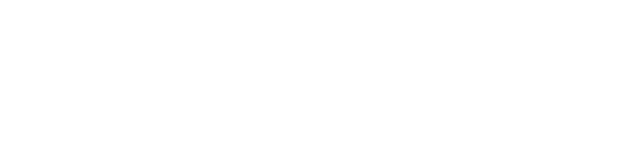
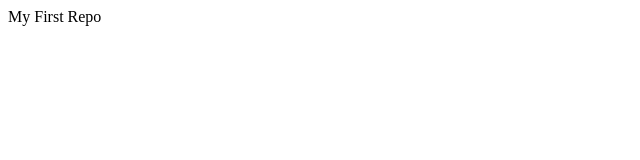
Before and after one commit to Gunjan22Sri/TestGIT, a plain HTML site: page index.html in a window 1280 px wide. Shown: the whole page, without its empty margins (0-640 px from the left). Drawn offline with Linux system fonts and the light colour scheme.

Commit message:
index updated from remote

```diff
--- a/index.html
+++ b/index.html
@@ -7,6 +7,6 @@
     <title>Document</title>
 </head>
 <body>
-
+    My First Repo
 </body>
 </html>
```
